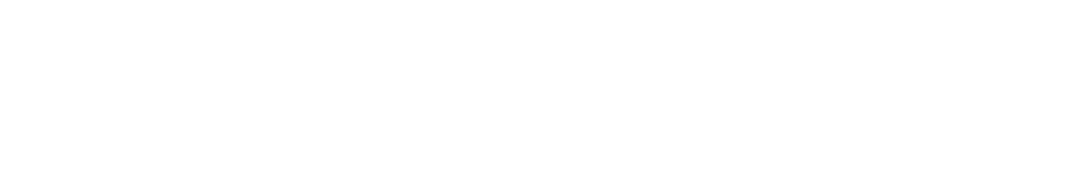
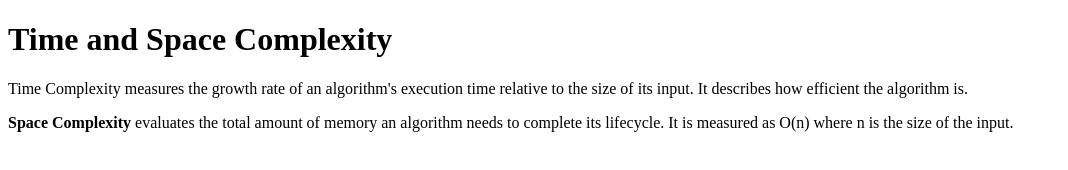
Before and after one commit to acciojob/time-and-space-complexity-VarunSN2002, a website: page main.html in a window 1280 px wide. Shown: the whole page, without its empty margins (0-1068 px from the left). Drawn offline with Linux system fonts and the light colour scheme.

Commit message:
created a submission

```diff
--- a/main.html
+++ b/main.html
@@ -8,6 +8,9 @@
 
 <body>
 	<!-- the entire body must be written by student -->
+	<h1>Time and Space Complexity</h1>
+	<p>Time Complexity measures the growth rate of an algorithm's execution time relative to the size of its input. It describes how efficient the algorithm is.</p>
+	<p><b>Space Complexity</b> evaluates the total amount of memory an algorithm needs to complete its lifecycle. It is measured as O(n) where n is the size of the input.</p>
     <script type="text/javascript" src="./script.js">
 </script>
 
```
